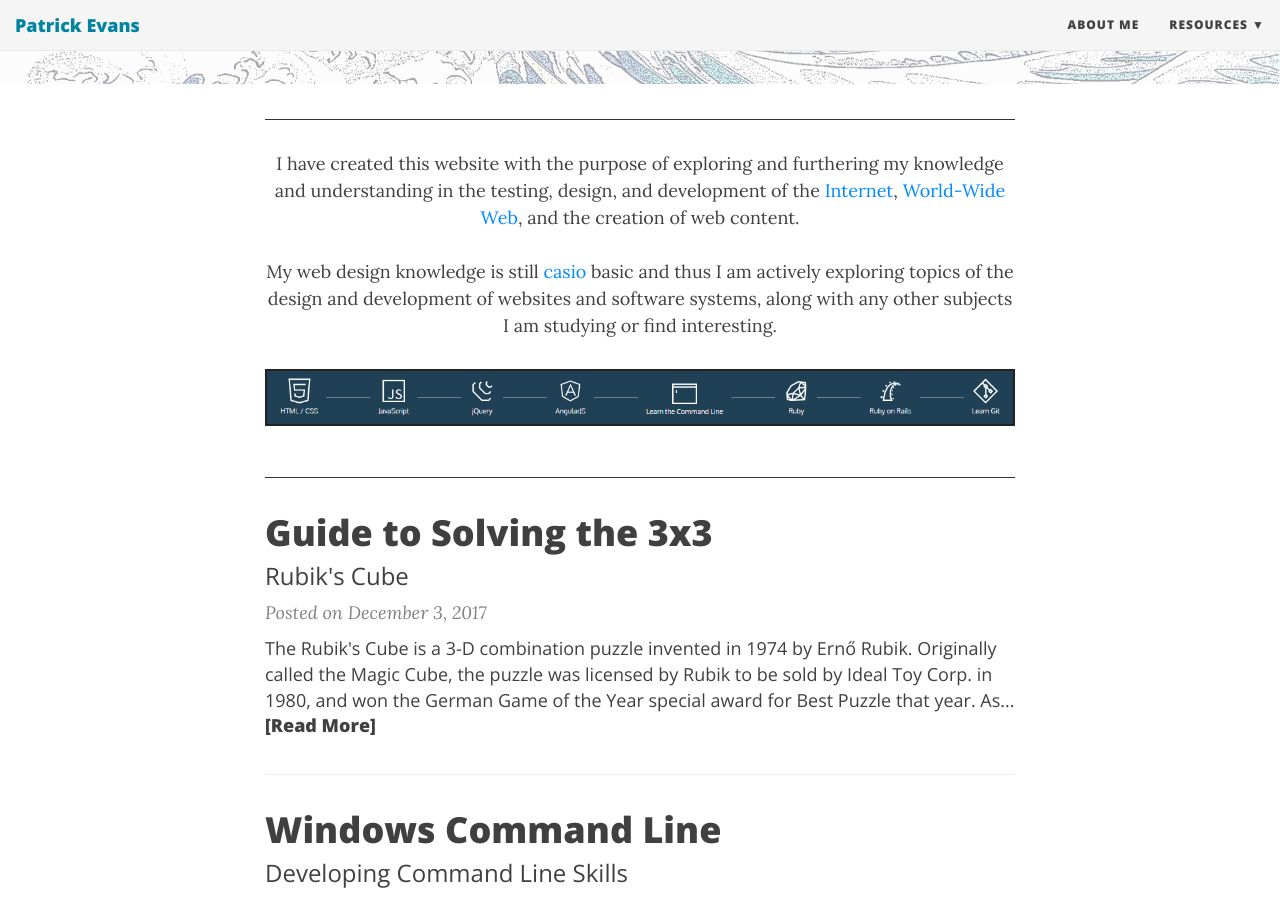
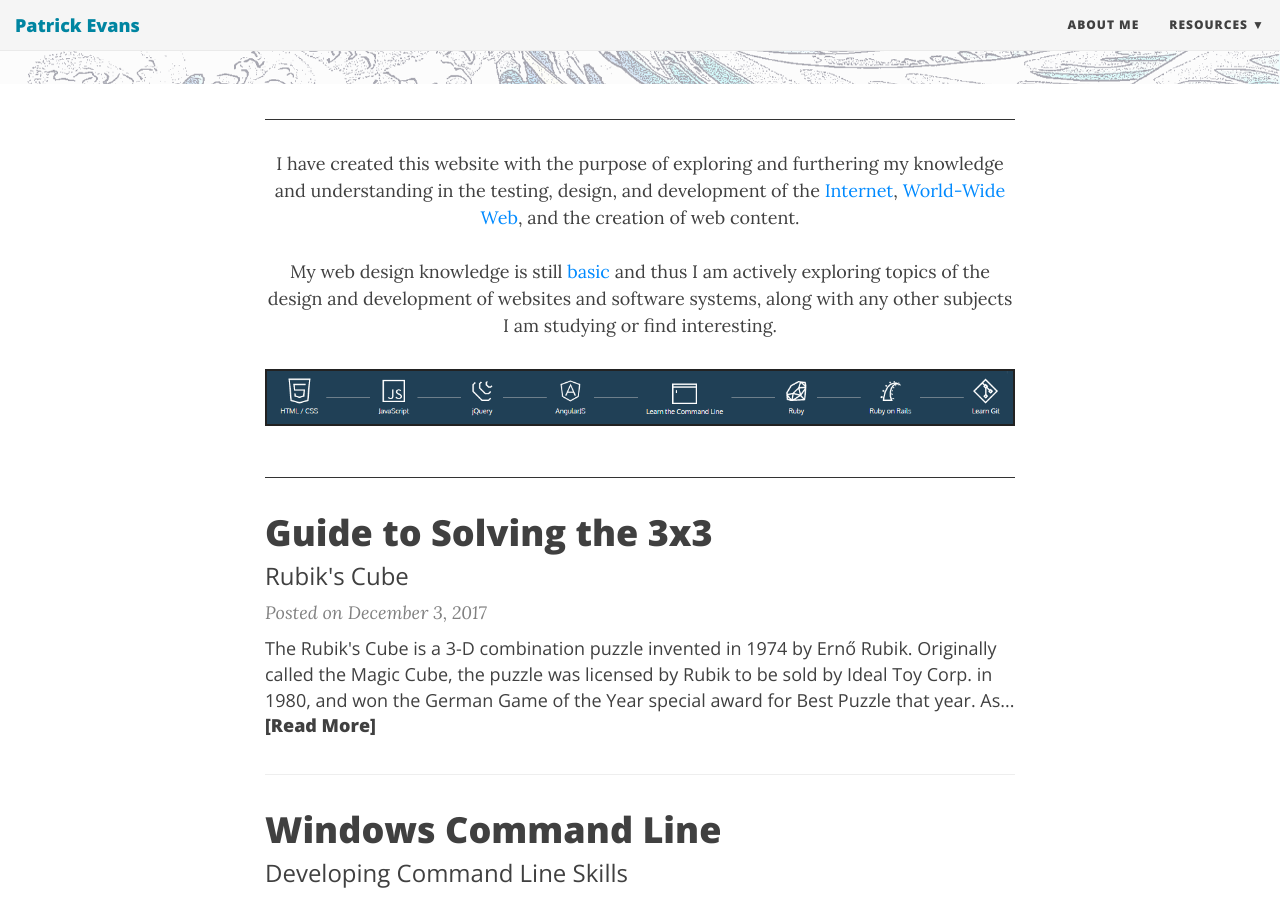
Before and after one commit to patevs/old_blog, a Jekyll site: the page built from index.html, in a window 1280 px wide and 900 px high, scrolled down 547 px. Built offline with Jekyll 4.4.1, drawn with Linux system fonts in a browser that asks for light colours; nearby versions of some CDN libraries; the list of posts is cut into pages by our own code.

Commit message:
fixing_1 index.html

```diff
--- a/index.html
+++ b/index.html
@@ -10,7 +10,7 @@ bigimg: /img/great-wave.png
     I have created this website with the purpose of exploring and furthering my knowledge and understanding in the testing, design, and development of the <a href="https://en.wikipedia.org/wiki/Internet">Internet</a>, <a href="https://en.wikipedia.org/wiki/World_Wide_Web">World-Wide Web</a>, and the creation of web content.
     <br>
     <br>
-    My web design knowledge is still <a href="https://en.wikipedia.org/wiki/Casio_BASIC">casio</a> basic and thus I am actively exploring topics of the design and development of websites and software systems, along with any other subjects I am studying or find interesting.
+    My web design knowledge is still <a href="https://en.wikipedia.org/wiki/Casio_BASIC">basic</a> and thus I am actively exploring topics of the design and development of websites and software systems, along with any other subjects I am studying or find interesting.
   </p>
 
   <div class="imgWrap">
```
Also changed, not shown: aboutme.md (+1 -1 lines).
